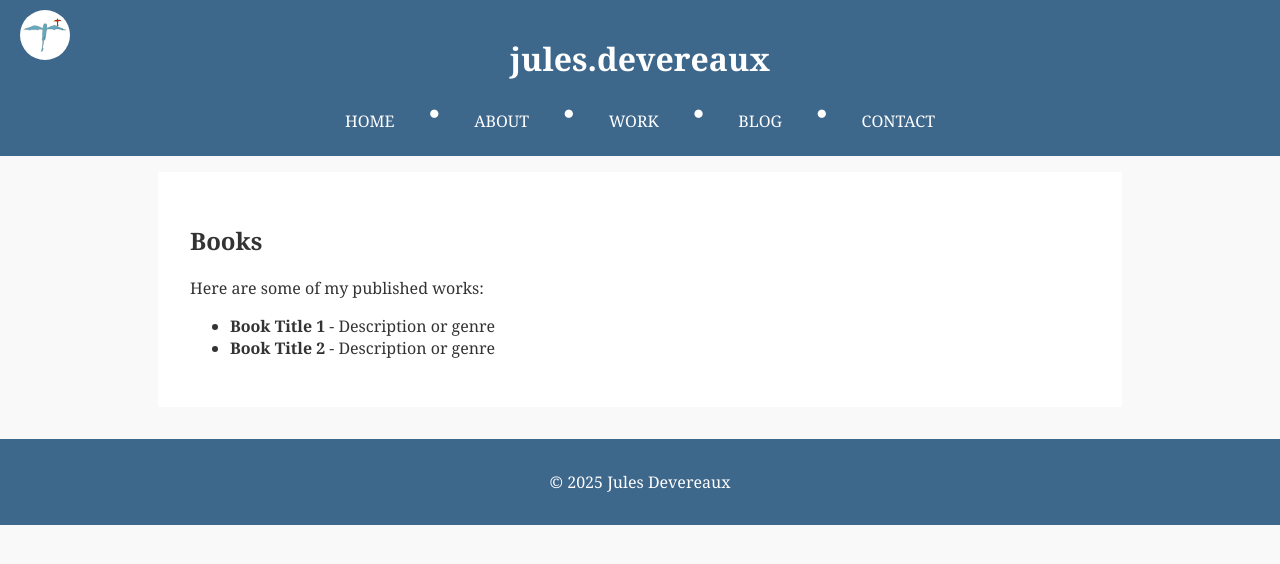
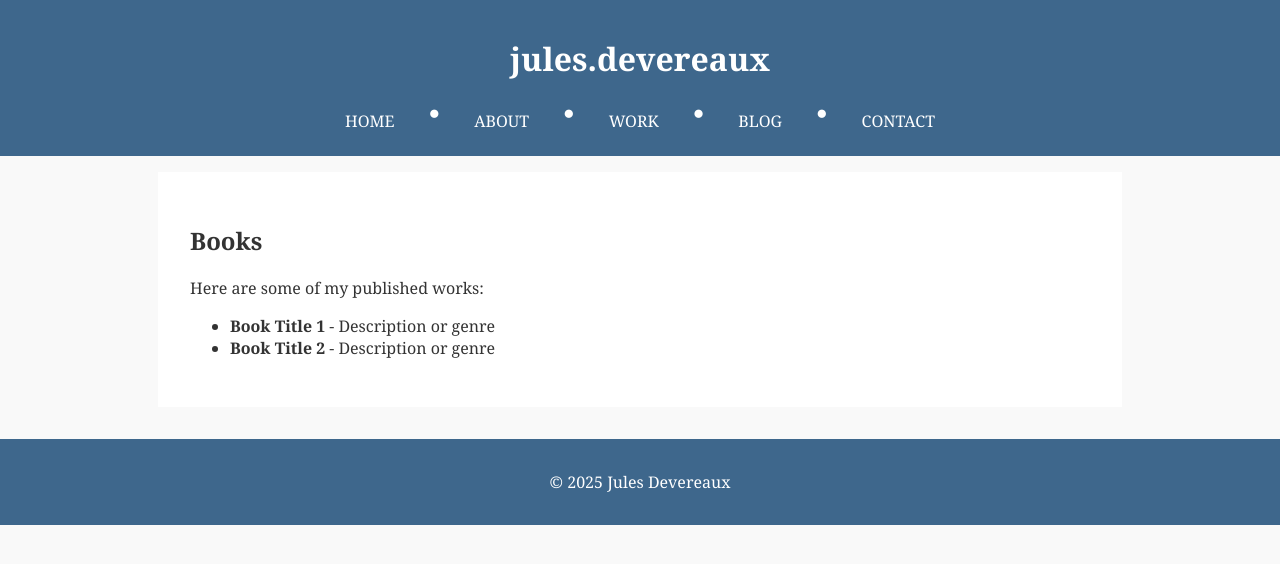
Before and after one commit to julesdevereaux/julesdevereaux.github.io, a Jekyll site: the page built from books.html, in a window 1280 px wide. Shown: the top 564 px of the page. Built offline with Jekyll 4.4.1, drawn with Linux system fonts in a browser that asks for light colours.

Commit message:
Update default.html

```diff
--- a/_layouts/default.html
+++ b/_layouts/default.html
@@ -9,7 +9,7 @@
 <body>
   <header>
     <h1>jules.devereaux</h1>
-    <img src="/work/images/DragonAndBird.png" alt="Author Icon" class="icon">
+    <!-- <img src="/work/images/DragonAndBird.png" alt="Author Icon" class="icon"> -->
     <nav>
       <ul class="nav">
         <li><a href="{{ '/' | relative_url }}">HOME</a></li>
```
